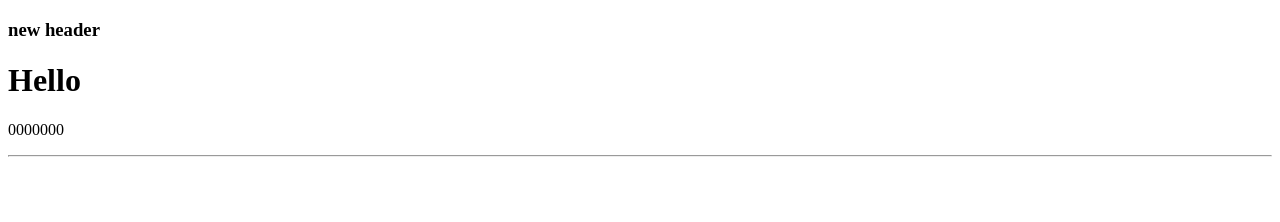
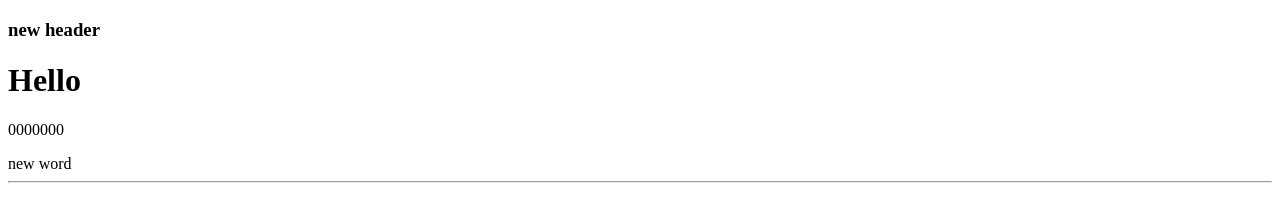
Before and after one commit to ferradeth/ex-git, a plain HTML site: page index.html in a window 1280 px wide. Drawn offline with Linux system fonts and the light colour scheme.

Commit message:
change span

```diff
--- a/index.html
+++ b/index.html
@@ -10,6 +10,7 @@
     <h3>new header</h3>
     <h1>Hello</h1>
     <p>0000000</p>
+    <span>new word</span>
     <hr>
 </body>
 </html>
```
